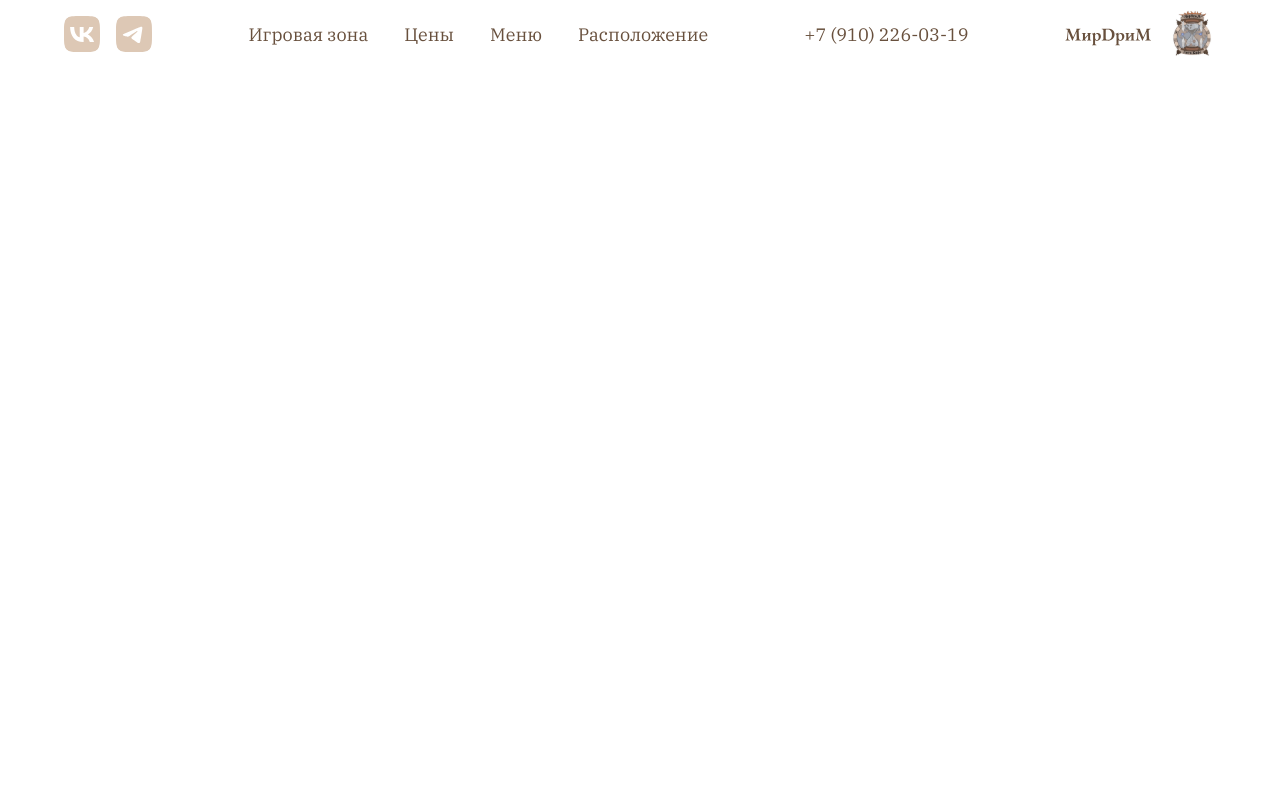
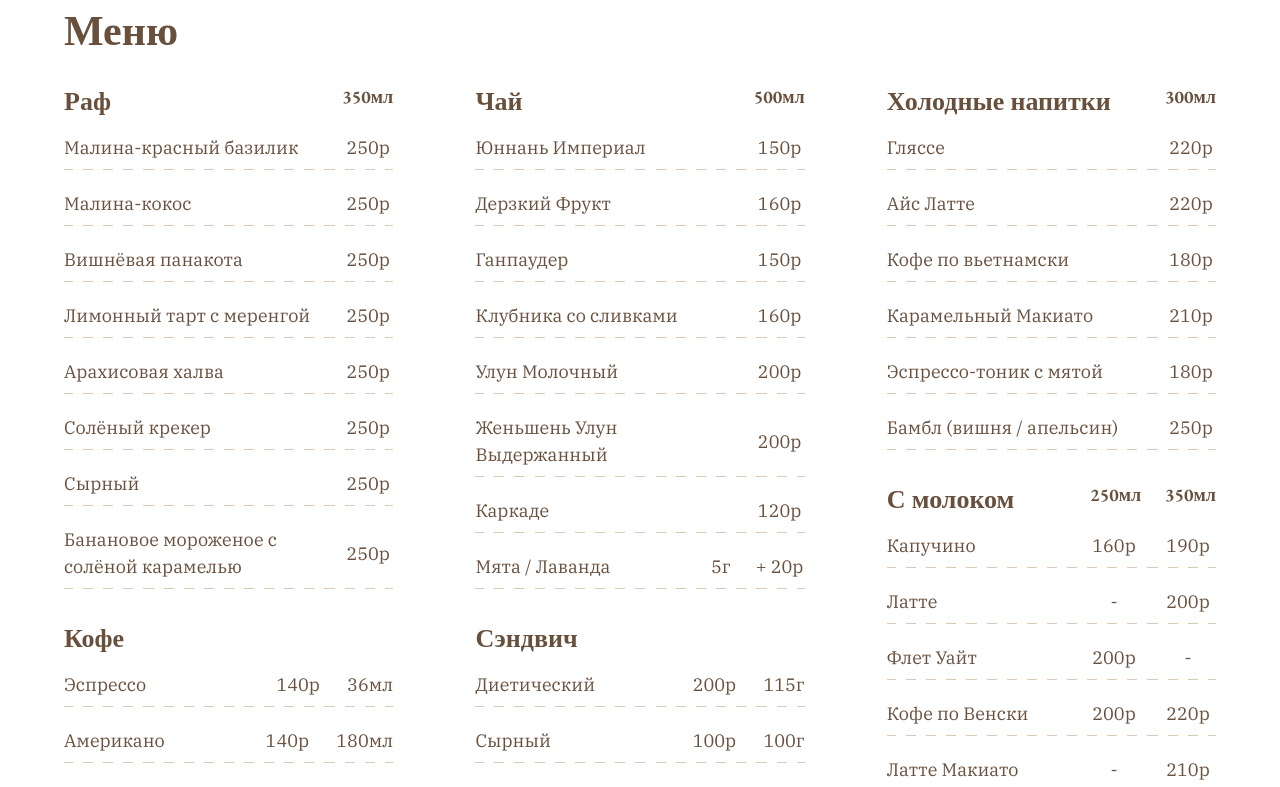
Before and after one commit to Wozgard/mirdrim, an Angular app: page / in a window 1280 px wide. Shown: the part 1460-2247 px from the top of the page. Before the commit the page ends 1582 px from the top, so only its background shows below. Built offline with nearby package versions, Linux system fonts and the light colour scheme.

Commit message:
feat: add menu

```diff
--- /dev/null
+++ b/src/app/modules/menu/menu.component.html
@@ -0,0 +1,49 @@
+<section class="menu _flex _block">
+  <div class="menu__container _container">
+    <h2 class="menu__title">Меню</h2>
+    <div class="menu__table">
+      <div *ngFor="let block of menu" class="menu__block">
+        <div *ngFor="let section of block" class="menu__section section-menu">
+          <div class="section-menu__title-block">
+            <h4 class="section-menu__title">{{ section.title }}</h4>
+            <div
+              *ngIf="section.volume"
+              class="section-menu__title-volume-block"
+            >
+              <h5
+                *ngFor="let volume of section.volume"
+                class="section-menu__title-volume"
+              >
+                {{ volume }}
+              </h5>
+            </div>
+          </div>
+          <div
+            *ngFor="let item of section.items"
+            class="section-menu__item item-menu"
+          >
+            <div class="item-menu__title">{{ item.name }}</div>
+            <div
+              class="item-menu__left-block"
+              [class.item-menu__left-block--addition]="item.addition"
+              [class.item-menu__left-block--center]="
+                (section?.volume?.length ?? 0) > 1
+              "
+            >
+              <div *ngFor="let price of item.prices" class="item-menu__price">
+                {{ item.addition ? '+' : '' }}
+                {{ price == -1 ? '  -  ' : price + 'р' }}
+              </div>
+              <div *ngIf="item.volume" class="item-menu__volume">
+                {{ item.volume }}
+              </div>
+              <div *ngIf="item.weight" class="item-menu__weight">
+                {{ item.weight }}
+              </div>
+            </div>
+          </div>
+        </div>
+      </div>
+    </div>
+  </div>
+</section>
--- /dev/null
+++ b/src/app/modules/menu/menu.component.scss
@@ -0,0 +1,118 @@
+@use '../../../styles/mixins.scss' as *;
+
+.menu {
+
+  // .menu__container
+  &__container {}
+
+  // .menu__title
+  &__title {
+    margin-bottom: 36px;
+  }
+
+  // .menu__table
+  &__table {
+    display: grid;
+    grid-template-columns: repeat(14, 1fr);
+    justify-content: space-between;
+  }
+
+  // .menu__block
+  &__block {
+    display: flex;
+    flex-direction: column;
+    gap: 36px;
+
+    &:nth-child(1) {
+      grid-column-start: 1;
+      grid-column-end: 5;
+    }
+
+    &:nth-child(2) {
+      grid-column-start: 6;
+      grid-column-end: 10;
+    }
+
+    &:nth-child(3) {
+      grid-column-start: 11;
+      grid-column-end: 15;
+    }
+  }
+
+  // .menu__section
+  &__section {}
+}
+
+.section-menu {
+  display: flex;
+  flex-direction: column;
+  gap: 20px;
+
+  // .section-menu__title-block
+  &__title-block {
+    display: flex;
+    justify-content: space-between;
+  }
+
+  // .section-menu__title
+  &__title {}
+
+  // .section-menu__title-volume
+  &__title-volume {}
+
+  // .section-menu__title-volume-block
+  &__title-volume-block {
+    display: flex;
+    gap: 24px;
+  }
+
+  // .section-menu__item
+  &__item {}
+}
+
+.item-menu {
+  display: flex;
+  justify-content: space-between;
+  gap: 8px;
+  padding-bottom: 8px;
+  border-bottom: 1px solid transparent;
+  border-image: repeating-linear-gradient(to right,
+      $main-color 0,
+      $main-color 10px,
+      transparent 10px,
+      transparent 20px);
+  border-image-slice: 1;
+
+  // .item-menu__title
+  &__title {}
+
+  // .item-menu__left-block
+  &__left-block {
+    display: flex;
+    gap: 24px;
+
+    &--addition {
+      flex-direction: row-reverse;
+    }
+
+    &--center {
+      align-items: center;
+      justify-content: center;
+      min-width: 130px;
+    }
+  }
+
+  // .item-menu__price
+  &__price {
+    display: flex;
+    align-items: center;
+    justify-content: center;
+    min-width: 50px;
+  }
+
+  // .item-menu__volume
+  &__volume {}
+
+  // .item-menu__weight
+  &__weight {}
+}
--- /dev/null
+++ b/src/app/modules/menu/menu.component.ts
@@ -0,0 +1,118 @@
+import { CommonModule } from '@angular/common';
+import { Component } from '@angular/core';
+
+interface MenuItem {
+  name: string;
+  prices: number[];
+  volume?: string;
+  weight?: string;
+  addition?: boolean;
+}
+
+interface MenuSection {
+  title: string;
+  volume?: string[];
+  items: MenuItem[];
+}
+
+@Component({
+  selector: 'app-menu',
+  standalone: true,
+  imports: [CommonModule],
+  templateUrl: './menu.component.html',
+  styleUrl: './menu.component.scss',
+})
+export class MenuComponent {
+  public menu: MenuSection[][] = [
+    [
+      {
+        title: 'Раф',
+        volume: ['350мл'],
+        items: [
+          { name: 'Малина-красный базилик', prices: [250] },
+          { name: 'Малина-кокос', prices: [250] },
+          { name: 'Вишнёвая панакота', prices: [250] },
+          { name: 'Лимонный тарт с меренгой', prices: [250] },
+          { name: 'Арахисовая халва', prices: [250] },
+          { name: 'Солёный крекер', prices: [250] },
+          { name: 'Сырный', prices: [250] },
+          { name: 'Банановое мороженое с солёной карамелью', prices: [250] },
+        ],
+      },
+      {
+        title: 'Кофе',
+        items: [
+          { name: 'Эспрессо', prices: [140], volume: '36мл' },
+          { name: 'Американо', prices: [140], volume: '180мл' },
+        ],
+      },
+      {
+        title: 'Дополнительно',
+        volume: ['300мл'],
+        items: [
+          { name: 'Какао', prices: [130] },
+          { name: 'Тёмный шоколад', prices: [150] },
+          { name: 'Чай в пакетиках', prices: [60] },
+        ],
+      },
+    ],
+    [
+      {
+        title: 'Чай',
+        volume: ['500мл'],
+        items: [
+          { name: 'Юннань Империал', prices: [150] },
+          { name: 'Дерзкий Фрукт', prices: [160] },
+          { name: 'Ганпаудер', prices: [150] },
+          { name: 'Клубника со сливками', prices: [160] },
+          { name: 'Улун Молочный', prices: [200] },
+          { name: 'Женьшень Улун Выдержанный', prices: [200] },
+          { name: 'Каркаде', prices: [120] },
+          {
+            name: 'Мята / Лаванда',
+            prices: [20],
+            weight: '5г',
+            addition: true,
+          },
+        ],
+      },
+      {
+        title: 'Сэндвич',
+        items: [
+          { name: 'Диетический', prices: [200], weight: '115г' },
+          { name: 'Сырный', prices: [100], weight: '100г' },
+          { name: 'Классический', prices: [120], weight: '100г' },
+          { name: 'Песто', prices: [220], weight: '100г' },
+          { name: 'Нежный', prices: [220], weight: '110г' },
+        ],
+      },
+    ],
+    [
+      {
+        title: 'Холодные напитки',
+        volume: ['300мл'],
+        items: [
+          { name: 'Гляссе', prices: [220] },
+          { name: 'Айс Латте', prices: [220] },
+          { name: 'Кофе по вьетнамски', prices: [180] },
+          { name: 'Карамельный Макиато', prices: [210] },
+          { name: 'Эспрессо-тоник с мятой', prices: [180] },
+          { name: 'Бамбл (вишня / апельсин)', prices: [250] },
+        ],
+      },
+      {
+        title: 'С молоком',
+        volume: ['250мл', '350мл'],
+        items: [
+          { name: 'Капучино', prices: [160, 190] },
+          { name: 'Латте', prices: [-1, 200] },
+          { name: 'Флет Уайт', prices: [200, -1] },
+          { name: 'Кофе по Венски', prices: [200, 220] },
+          { name: 'Латте Макиато', prices: [-1, 210] },
+          { name: 'Мокко', prices: [220, 250] },
+          { name: 'Не молоко', prices: [35], addition: true },
+        ],
+      },
+    ],
+  ];
+}
--- a/src/app/pages/home/home.component.html
+++ b/src/app/pages/home/home.component.html
@@ -1,4 +1,5 @@
 <app-header></app-header>
 <app-preview></app-preview>
 <app-gamezone></app-gamezone>
+<app-menu></app-menu>
 <app-footer></app-footer>
--- a/src/app/pages/home/home.component.ts
+++ b/src/app/pages/home/home.component.ts
@@ -3,6 +3,7 @@ import { HeaderComponent } from '../../modules/header&footer/header.component';
 import { PreviewComponent } from '../../modules/preview/preview.component';
 import { FooterComponent } from '../../modules/header&footer/footer.component';
 import { GamezoneComponent } from '../../modules/gamezone/gamezone.component';
+import { MenuComponent } from '../../modules/menu/menu.component';
 
 @Component({
   selector: 'app-home',
@@ -12,6 +13,7 @@ import { GamezoneComponent } from '../../modules/gamezone/gamezone.component';
     PreviewComponent,
     FooterComponent,
     GamezoneComponent,
+    MenuComponent,
   ],
   templateUrl: './home.component.html',
   styleUrl: './home.component.scss',
--- a/src/styles.scss
+++ b/src/styles.scss
@@ -30,6 +30,11 @@ h3 {
 
 h4 {
   font-size: 26px;
+  line-height: 1;
+}
+
+h5 {
+  font-size: 18px;
   line-height: 1;
 }
 
```
Also changed, not shown: 1 other file (tests, documents, lock files or other folders).
